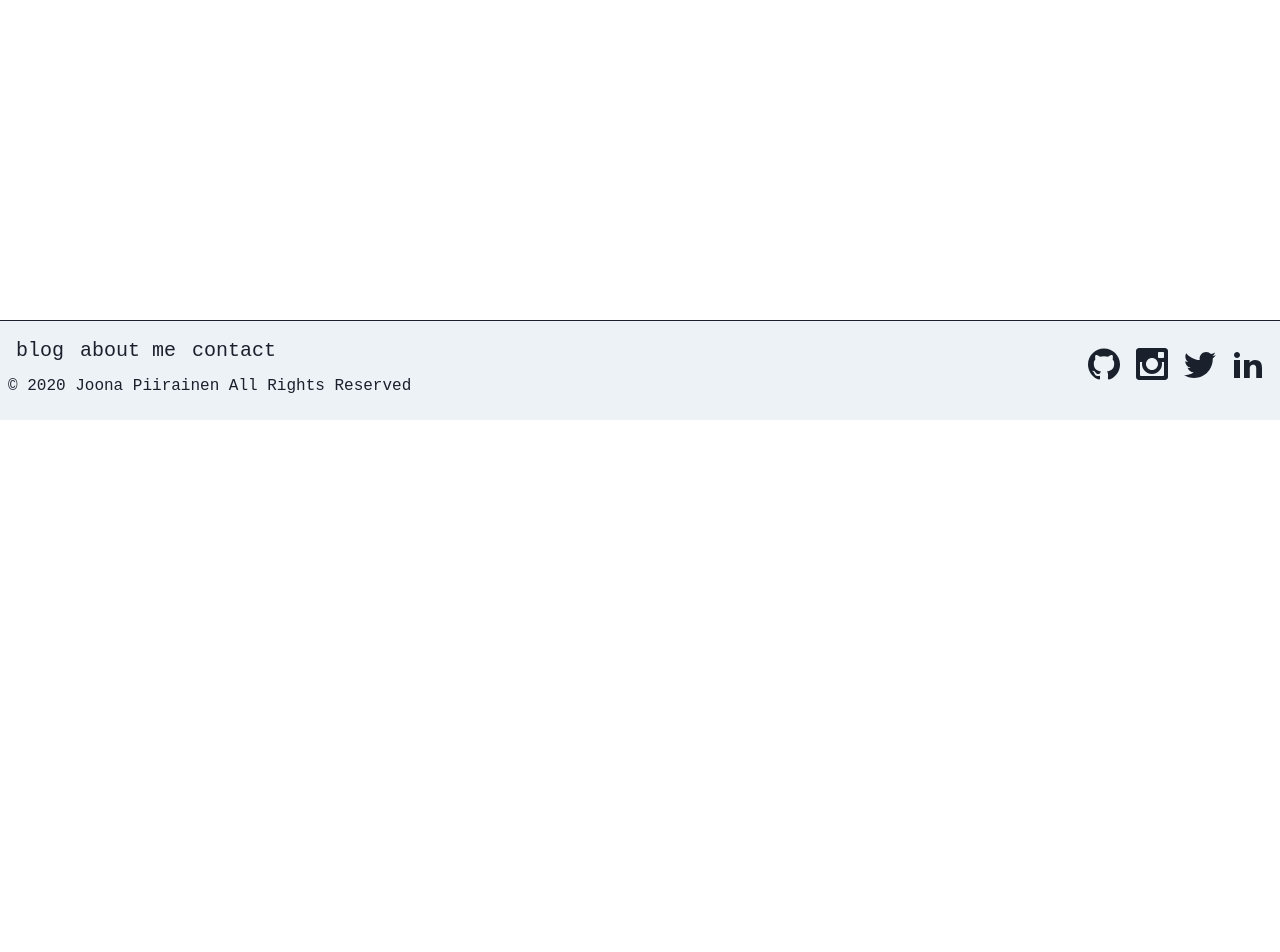
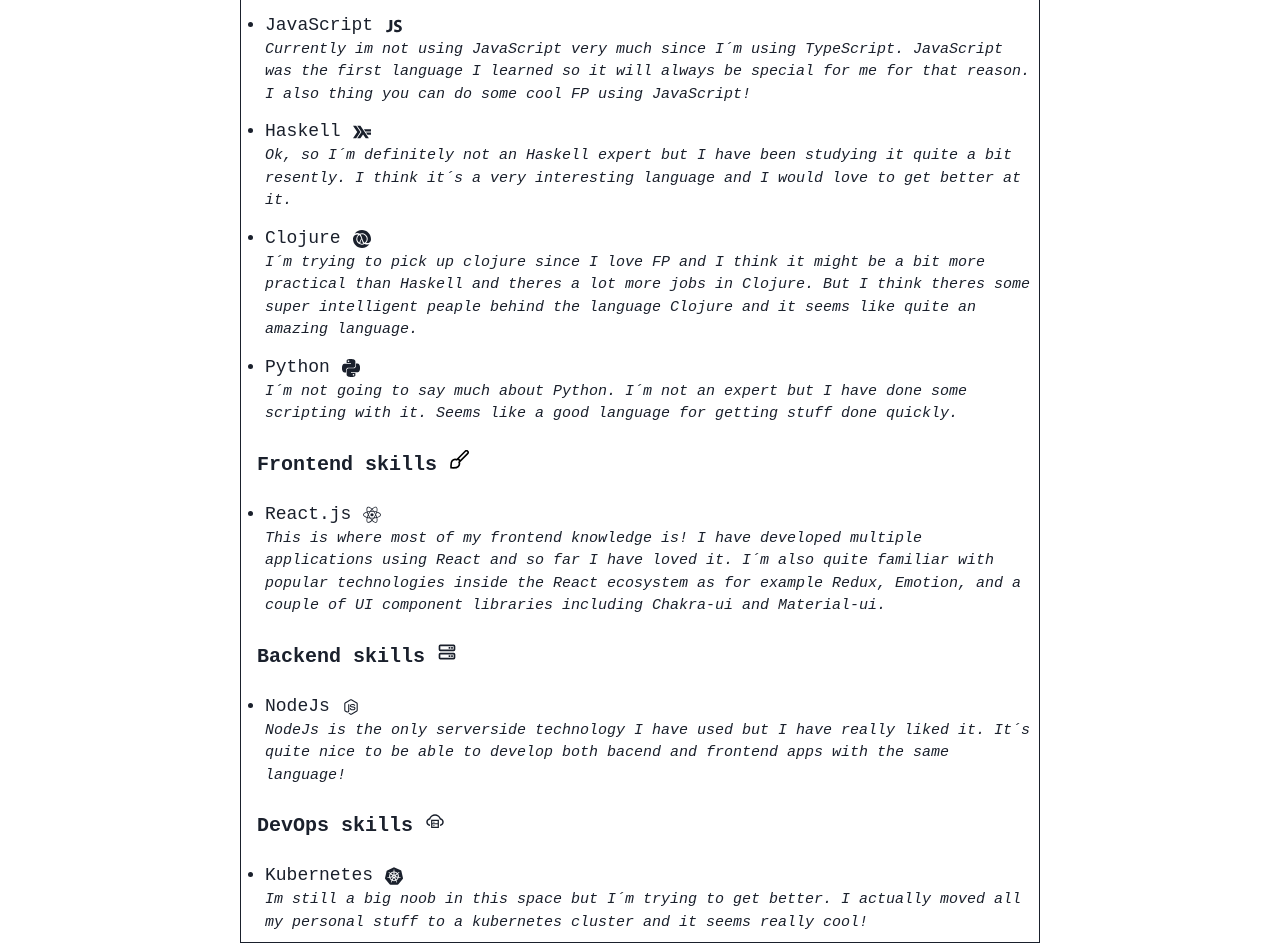
Before and after one commit to japiirainen/new-personal-website, a Next.js app: page /about in a window 1280 px wide. Shown: the part 380-1332 px from the top of the page. Before the commit the page ends 800 px from the top, so only its background shows below. Built offline with nearby package versions, Linux system fonts and the light colour scheme.

Commit message:
start about page

```diff
--- a/_includes/Footer.tsx
+++ b/_includes/Footer.tsx
@@ -1,4 +1,4 @@
-import { Flex, Text, Link as ChakraLink, Icon, useColorModeValue } from '@chakra-ui/react'
+import { Flex, Text, Link as ChakraLink, Icon, useColorModeValue, chakra } from '@chakra-ui/react'
 import NextLink from 'next/link'
 import { ImInstagram, ImGithub, ImTwitter, ImLinkedin2 } from 'react-icons/im'
 import { config } from 'api'
@@ -6,19 +6,25 @@
 const FooterLinks: React.FC = () => {
 	return (
 		<Flex direction={'row'} justifyContent={{ base: 'center', md: 'flex-start' }} mb={2}>
-			<ChakraLink mx={2} fontFamily={'main'} fontSize={20}>
+			<ChakraLink>
 				<NextLink href={'/blog'}>
-					<a>blog</a>
+					<chakra.a fontFamily={'main'} fontSize={20} mx={2}>
+						blog
+					</chakra.a>
 				</NextLink>
 			</ChakraLink>
-			<ChakraLink mx={2} fontFamily={'main'} fontSize={20}>
+			<ChakraLink>
 				<NextLink href={'/about'}>
-					<a>about me</a>
+					<chakra.a fontFamily={'main'} fontSize={20} mx={2}>
+						about me
+					</chakra.a>
 				</NextLink>
 			</ChakraLink>
-			<ChakraLink mx={2} fontFamily={'main'} fontSize={20}>
+			<ChakraLink>
 				<NextLink href={'/contact'}>
-					<a>contact</a>
+					<chakra.a fontFamily={'main'} fontSize={20} mx={2}>
+						contact
+					</chakra.a>
 				</NextLink>
 			</ChakraLink>
 		</Flex>
--- a/_includes/Main.tsx
+++ b/_includes/Main.tsx
@@ -5,9 +5,10 @@
 
 interface mainProps {
 	variant: mainVariant
+	pb?: number
 }
 
-export const Main: React.FC<mainProps> = ({ variant, children }) => {
+export const Main: React.FC<mainProps> = ({ variant, pb = 0, children }) => {
 	const mainBg = useColorModeValue('white', 'gray.900')
 	return (
 		<Box
@@ -18,6 +19,7 @@
 			h={'auto'}
 			minH={'100vh'}
 			bg={mainBg}
+			pb={pb}
 		>
 			{children}
 		</Box>
--- a/_layouts/default.tsx
+++ b/_layouts/default.tsx
@@ -7,9 +7,10 @@
 interface defaultLayoutIf {
 	title: string
 	description: string
+	pb?: number
 }
 
-const DefaultLayout: React.FC<defaultLayoutIf> = ({ description, title, children }) => {
+const DefaultLayout: React.FC<defaultLayoutIf> = ({ description, title, pb, children }) => {
 	return (
 		<Box>
 			<Head>
@@ -17,7 +18,9 @@
 				<meta name="description" content={description} />
 			</Head>
 			<Nav />
-			<Main variant={'medium'}>{children}</Main>
+			<Main variant={'medium'} pb={pb}>
+				{children}
+			</Main>
 			<Footer />
 		</Box>
 	)
--- a/pages/about.tsx
+++ b/pages/about.tsx
@@ -1,10 +1,124 @@
-import { Heading } from '@chakra-ui/react'
+import {
+	Flex,
+	Heading,
+	Icon,
+	ListIcon,
+	ListItem,
+	Text,
+	UnorderedList,
+	useBreakpointValue,
+} from '@chakra-ui/react'
 import DefaultLayout from '_layouts/default'
+import { GrBrush, GrReactjs } from 'react-icons/gr'
+import { IconType } from 'react-icons/lib'
+import { FaLanguage } from 'react-icons/fa'
+import { IoLogoJavascript, IoLogoNodejs } from 'react-icons/io'
+import { SiTypescript, SiHaskell, SiClojure, SiPython, SiKubernetes } from 'react-icons/si'
+import { BiServer } from 'react-icons/bi'
+import { AiOutlineCloudServer } from 'react-icons/ai'
+
+const MyListItem: React.FC<{ label: string; icon: IconType; desc: string }> = ({
+	label,
+	icon,
+	desc,
+}) => {
+	return (
+		<ListItem fontFamily={'main'} fontSize={18}>
+			{label}
+			<ListIcon as={icon} ml={3} />
+			<Text fontSize={15} fontStyle={'italic'}>
+				{desc}
+			</Text>
+		</ListItem>
+	)
+}
 
 const ContactPage: React.FC = () => {
+	const headingSize = useBreakpointValue({ base: 'md', md: 'lg' })
+	const heading2Size = useBreakpointValue({ base: 'sm', md: 'md' })
 	return (
-		<DefaultLayout description={'about me'} title={'about'}>
-			<Heading>Todo...</Heading>
+		<DefaultLayout description={'about me'} title={'about'} pb={200}>
+			<Heading size={headingSize} fontFamily={'main'} textAlign={'center'}>
+				Skill I have acquired during my time developing software
+			</Heading>
+			<Flex mt={5} flexDirection={'column'} border={'1px'}>
+				<Heading size={heading2Size} fontFamily={'main'} p={4}>
+					Programming languages <Icon as={FaLanguage} />
+				</Heading>
+				<UnorderedList spacing={3} p={2}>
+					<MyListItem
+						label={'TypeScript'}
+						desc={
+							'This is the language im mostly using these days. I build pretty much all my projects using TypeScript and i also use if daily at work. I think TypeScript is a nice addition over JavaScript but definitely has some flaws. Especially since I`m big fan of functional programming and that is unfortunately not the easiest thing with TypeScript.'
+						}
+						icon={SiTypescript}
+					/>
+					<MyListItem
+						label={'JavaScript'}
+						desc={
+							'Currently im not using JavaScript very much since I´m using TypeScript. JavaScript was the first language I learned so it will always be special for me for that reason. I also thing you can do some cool FP using JavaScript!'
+						}
+						icon={IoLogoJavascript}
+					/>
+					<MyListItem
+						label={'Haskell'}
+						desc={
+							'Ok, so I´m definitely not an Haskell expert but I have been studying it quite a bit resently. I think it´s a very interesting language and I would love to get better at it.'
+						}
+						icon={SiHaskell}
+					/>
+					<MyListItem
+						label={'Clojure'}
+						desc={
+							'I´m trying to pick up clojure since I love FP and I think it might be a bit more practical than Haskell and theres a lot more jobs in Clojure. But I think theres some super intelligent peaple behind the language Clojure and it seems like quite an amazing language.'
+						}
+						icon={SiClojure}
+					/>
+					<MyListItem
+						label={'Python'}
+						desc={
+							'I´m not going to say much about Python. I´m not an expert but I have done some scripting with it. Seems like a good language for getting stuff done quickly.'
+						}
+						icon={SiPython}
+					/>
+				</UnorderedList>
+				<Heading size={heading2Size} fontFamily={'main'} p={4}>
+					Frontend skills <Icon as={GrBrush} />
+				</Heading>
+				<UnorderedList spacing={3} p={2}>
+					<MyListItem
+						label={'React.js'}
+						desc={
+							'This is where most of my frontend knowledge is! I have developed multiple applications using React and so far I have loved it. I´m also quite familiar with popular technologies inside the React ecosystem as for example Redux, Emotion, and a couple of UI component libraries including Chakra-ui and Material-ui.'
+						}
+						icon={GrReactjs}
+					/>
+				</UnorderedList>
+				<Heading size={heading2Size} fontFamily={'main'} p={4}>
+					Backend skills <Icon as={BiServer} />
+				</Heading>
+				<UnorderedList spacing={3} p={2}>
+					<MyListItem
+						label={'NodeJs'}
+						desc={
+							'NodeJs is the only serverside technology I have used but I have really liked it. It´s quite nice to be able to develop both bacend and frontend apps with the same language!'
+						}
+						icon={IoLogoNodejs}
+					/>
+				</UnorderedList>
+				<Heading size={heading2Size} fontFamily={'main'} p={4}>
+					DevOps skills <Icon as={AiOutlineCloudServer} />
+				</Heading>
+				<UnorderedList spacing={3} p={2}>
+					<MyListItem
+						label={'Kubernetes'}
+						desc={
+							'Im still a big noob in this space but I´m trying to get better. I actually moved all my personal stuff to a kubernetes cluster and it seems really cool!'
+						}
+						icon={SiKubernetes}
+					/>
+				</UnorderedList>
+			</Flex>
 		</DefaultLayout>
 	)
 }
```
Also changed, not shown: pages/contact.tsx (+4 -4 lines).
